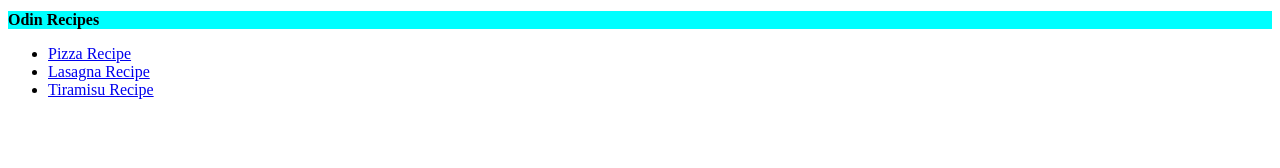
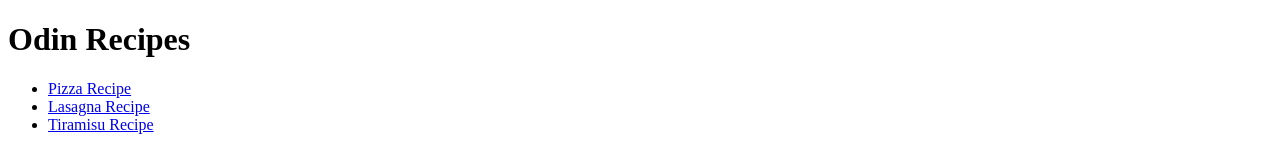
Before and after one commit to willbryanta/odin-recipes, a plain HTML site: page index.html in a window 1280 px wide. Drawn offline with Linux system fonts and the light colour scheme; files that its build step writes are made by us from their sources.

Commit message:
Change title

```diff
--- a/recipes/style.css
+++ b/recipes/style.css
@@ -1,4 +1,4 @@
-h1 {
+.title {
     font-size: 16px;
     background-color: aqua;
 }
```
Also changed, not shown: recipes/pizza.html (+1 -1 lines).
